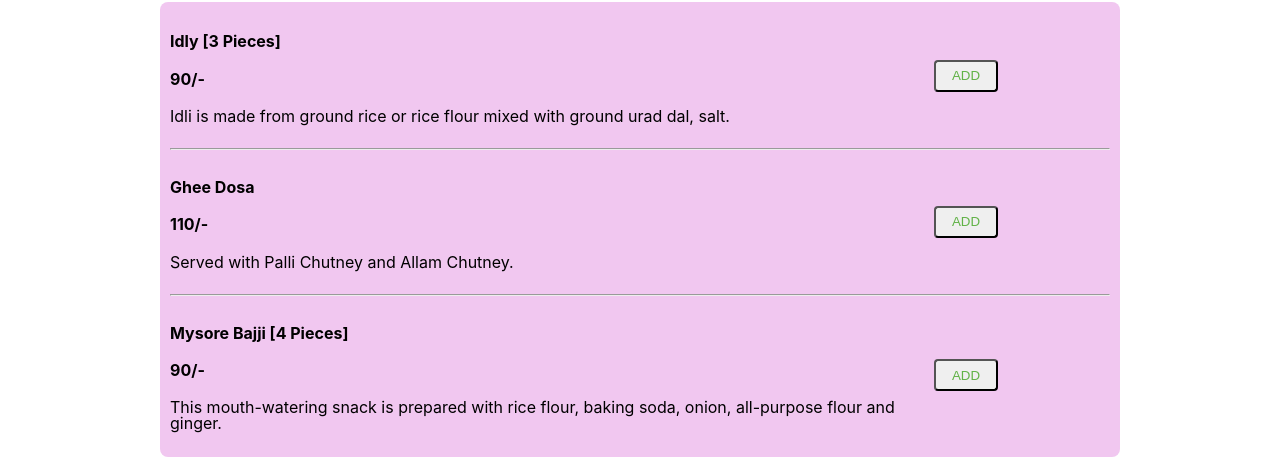
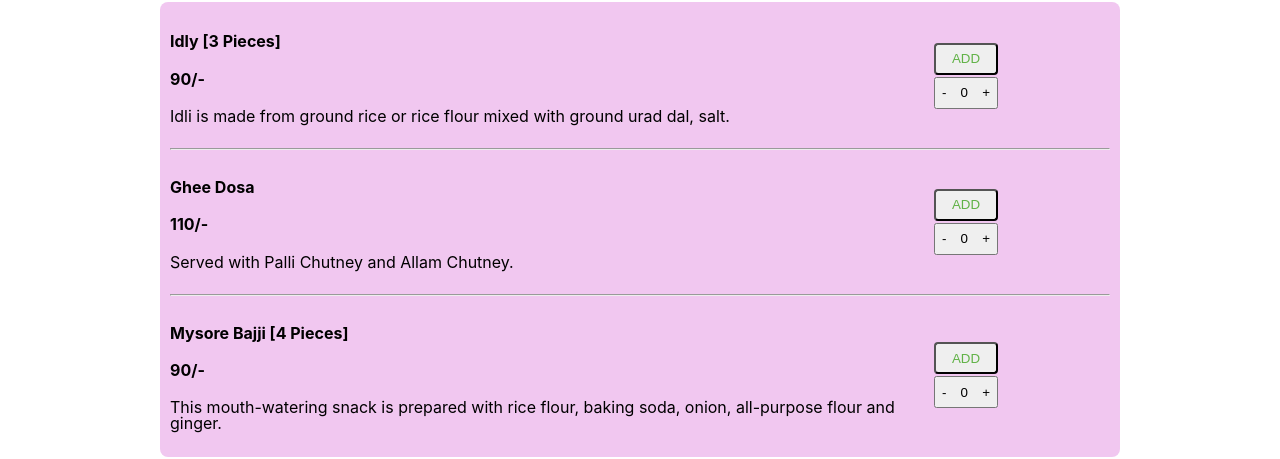
Before and after one commit to DevendranathReddy7/meals-app, a React (Create React App) app: page / in a window 1280 px wide. Shown: the part 362-821 px from the top of the page. Built offline with nearby package versions, Linux system fonts and the light colour scheme.

Commit message:
added cart UI

```diff
--- a/src/Components/AddButton/AddButton.css
+++ b/src/Components/AddButton/AddButton.css
@@ -16,3 +16,13 @@
     outline: none;
     color: black;
 }
+
+.add-cart-div {
+    display: inline-flex;
+    height: 2rem;
+    width: 4rem;
+    justify-content: space-between;
+    align-items: center;
+    margin-top: 2px;
+
+}
--- a/src/Components/AddButton/AddButton.js
+++ b/src/Components/AddButton/AddButton.js
@@ -1,10 +1,19 @@
 import './AddButton.css'
-const AddButton = () => {
+const AddButton = (props) => {
     return (
         <>
             <div className='add-button-div'>
                 <button className='add'>ADD</button>
             </div>
+
+            <div >
+                <button className='add-button-div add-cart-div'>
+                    <p className='decrease'>-</p>
+                    <p>{0}</p>
+                    <p className='decrease'>+</p>
+                </button>
+            </div>
+
         </>
     )
 }
--- a/src/Components/Restaurent/HomeScreen.js
+++ b/src/Components/Restaurent/HomeScreen.js
@@ -1,6 +1,12 @@
 import './HomeScreen.css'
 import AddButton from '../AddButton/AddButton'
+import { useState } from 'react'
 const HomeScreen = () => {
+    const [itemsInCart, setItemsInCart] = useState('')
+
+    const addToCartHandler = () => {
+
+    }
     return (
         <>
 
@@ -12,7 +18,7 @@ const HomeScreen = () => {
                         <p>Idli is made from ground rice or rice flour mixed with ground urad dal, salt.</p>
                     </div>
                     <div>
-                        <AddButton />
+                        <AddButton onClick={addToCartHandler} />
                     </div>
                 </div>
                 <hr />
```
